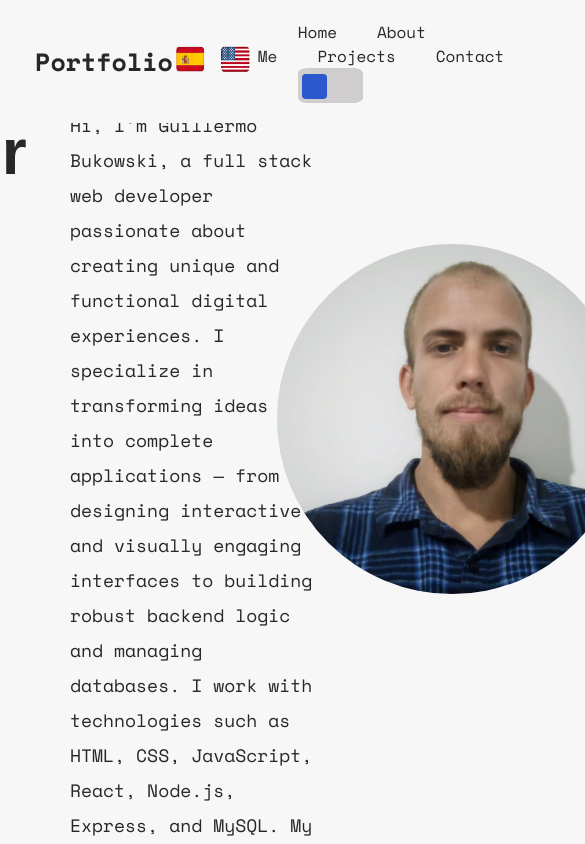
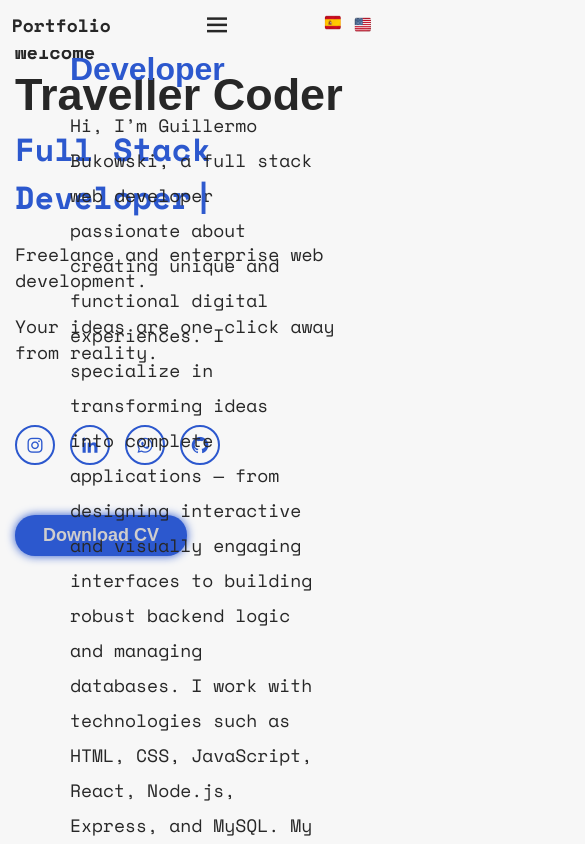
Before and after one commit to TravellerCoder/port-traveller-react, a React (Vite) app: page / in a window 390 px wide. Shown: the top 844 px of the page, 585 px wide, since content can reach past the window. Built offline with nearby package versions, Linux system fonts and the light colour scheme; a web font is replaced by a local one.

Commit message:
version mobile de heder

```diff
--- a/src/assets/components/header/Header.css
+++ b/src/assets/components/header/Header.css
@@ -110,3 +110,66 @@ input:checked + .slider:before {
 .navbar a.active {
     color: var(--main-color);
 }
+
+
+/* ===== RESPONSIVE HEADER ===== */
+
+
+@media (max-width: 768px) {
+  .header {
+    padding: 1.5rem 4%;
+    flex-wrap: wrap;
+    gap: 1rem;
+  }
+
+  .logo {
+    font-size: 2rem;
+  }
+
+  .navbar {
+    display: none; /* Ocultar navbar en móvil */
+    position: absolute;
+    top: 100%;
+    left: 0;
+    width: 100%;
+    background: var(--bg-color);
+    flex-direction: column;
+    padding: 2rem;
+    box-shadow: 0 2px 10px rgba(0,0,0,0.1);
+  }
+
+  .navbar.active {
+    display: flex; /* Mostrar cuando esté activo */
+  }
+
+  .navbar a {
+    margin: 1rem 0;
+    font-size: 1.8rem;
+  }
+
+  #menu-icon {
+    display: block !important;
+    font-size: 3rem;
+    color: var(--text-color);
+    cursor: pointer;
+  }
+
+  .languages {
+    order: 2;
+  }
+}
+
+@media (max-width: 480px) {
+  .header {
+    padding: 1rem 3%;
+  }
+
+  .logo {
+    font-size: 1.8rem;
+  }
+
+  .language-flag {
+    width: 20px;
+    height: 15px;
+  }
+}
--- a/src/assets/components/hero/Hero.css
+++ b/src/assets/components/hero/Hero.css
@@ -71,3 +71,24 @@
     height: 350px;
     border-radius: 50%;
 }
+
+@media (max-width: 850px){
+
+.home {
+        flex-direction: column;
+    }
+
+    .home img {
+        display: none;
+    }
+
+    .home-content {
+        width: 100vw;
+        text-align: left;
+        padding: 0 1.5rem;
+    }
+
+    .home-content h1{
+        font-size: 4.5rem;
+    }
+}
```
